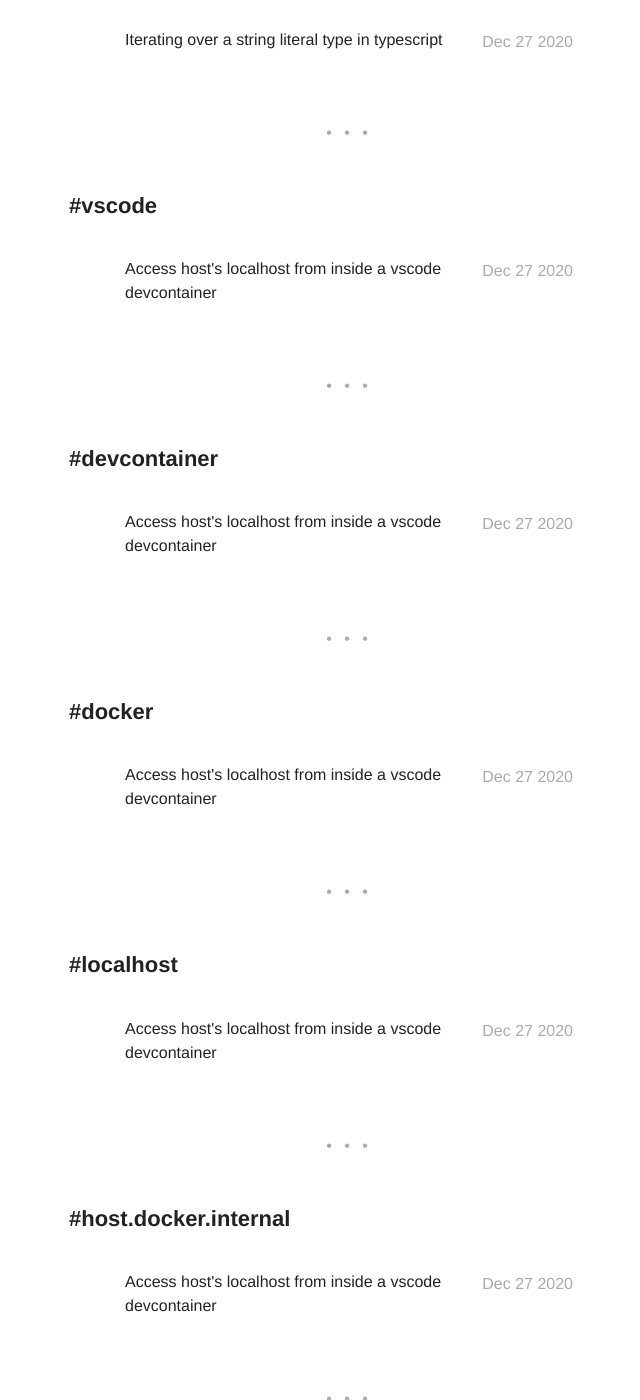
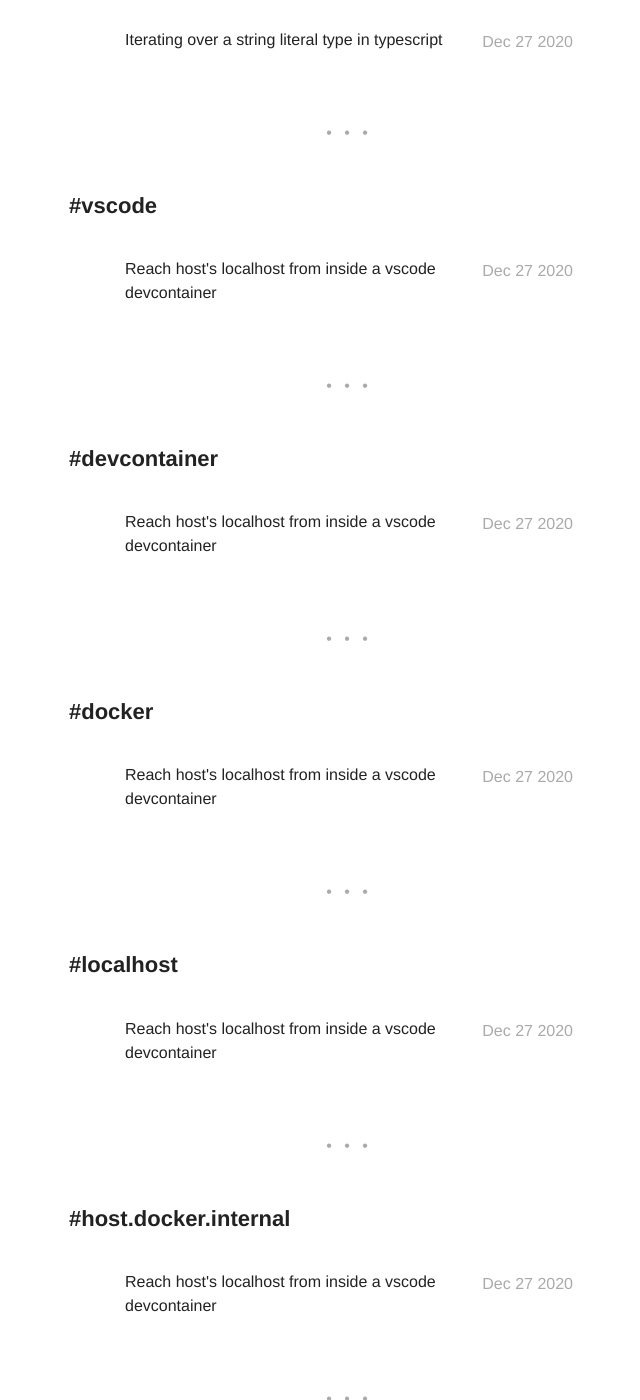
Before and after one commit to vieiramanoel/vieiramanoel.github.io, a Jekyll site: the page built from tags.html, in a window 1280 px wide and 1400 px high, scrolled down 3065 px. Shown: the whole window, without its empty margins (291-931 px from the left). Built offline with Jekyll 4.4.1, drawn with Linux system fonts in a browser that asks for light colours; some of the changed text lies outside the part shown.

Commit message:
change title
Signed-off-by: Manoel <vieiranetoc@gmail.com>

```diff
--- a/_posts/2021-02-19-Container-access-from-another-container.md
+++ b/_posts/2021-02-19-Container-access-from-another-container.md
@@ -1,5 +1,5 @@
 ---
-title: "Access host's localhost from inside a vscode devcontainer"
+title: "Reach host's localhost from inside a vscode devcontainer"
 layout: post
 date: 2020-12-27 21:18
 headerImage: false
```
Also changed, not shown: other parts of _posts/2021-02-19-Container-access-from-another-container.md (+1 -1 lines).
